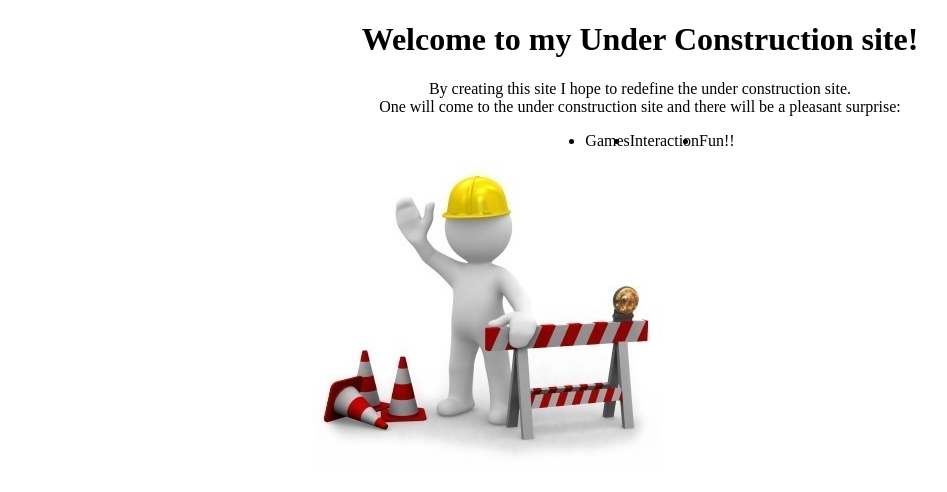
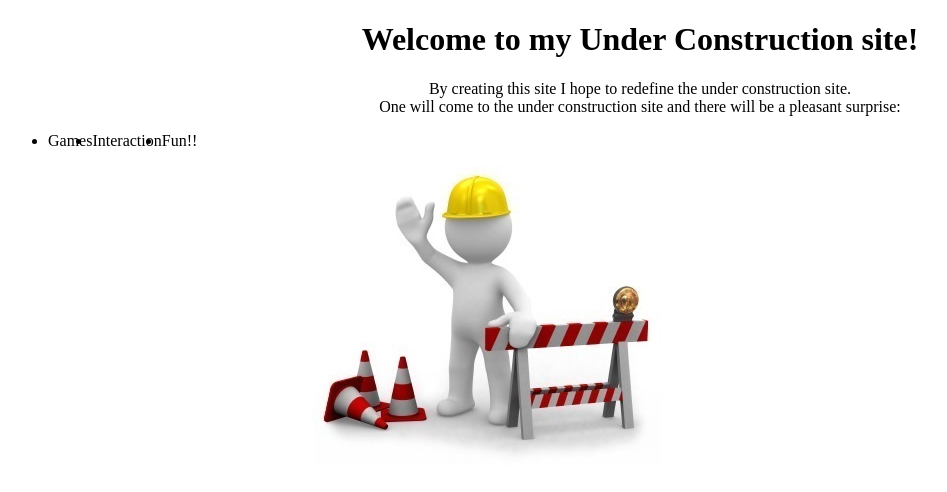
Before and after one commit to ckltennis/underConstruction, a plain HTML site: page index.html in a window 1280 px wide. Shown: the whole page, without its empty margins (0-947 px from the left). Drawn offline with Linux system fonts and the light colour scheme.

Commit message:
modify flex

```diff
--- a/index.html
+++ b/index.html
@@ -14,11 +14,8 @@ h1, p{
 
 ul {
   display: flex;
-  justify-content: center;
-}
-
-ul li {
-  padding: 2 15px;
+  flex-direction: row;
+  flex-wrap: wrap;
 }
 </style>
 </head>
```
